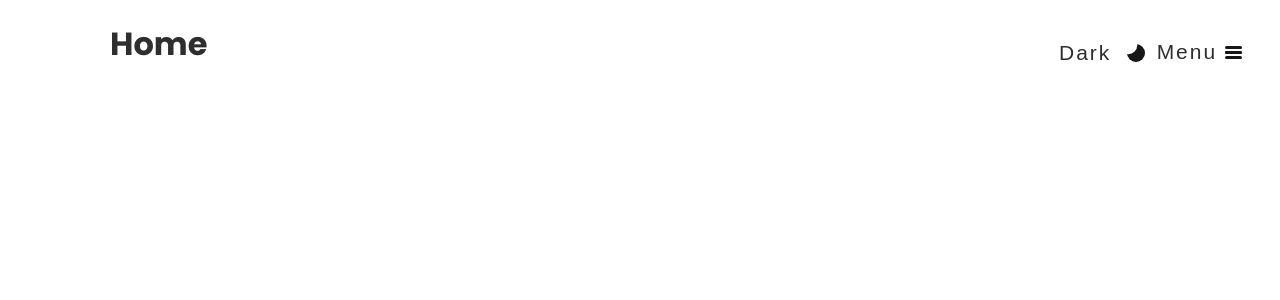
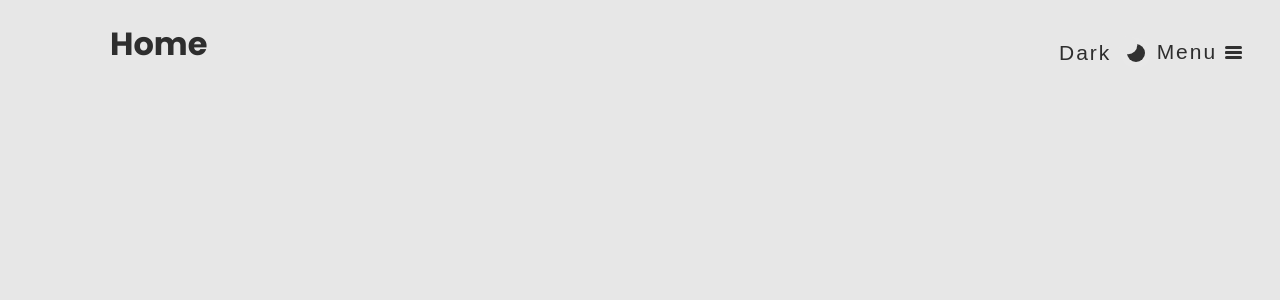
Before and after one commit to karthikshetty26/Portfolio2025, a Next.js app: page / in a window 1280 px wide. Shown: the top 300 px of the page. Built offline with nearby package versions, Linux system fonts and the light colour scheme; a web font is replaced by a local one.

Commit message:
Update globals.css

```diff
--- a/src/app/globals.css
+++ b/src/app/globals.css
@@ -1,13 +1,12 @@
 :root {
-  --background: #ffffff;
-  --foreground: #171717;
+  --background: #e7e7e7;
+  --foreground: #313131;
   --foreground-05: #171717a8;
 
   /* Brand Colors */
-  --brand-primary: #1a98d3;
-  --brand-primary-op-50: #1a98d37c;
-  --brand-secondary: #a4e84c;
-  --brand-secondary-op-50: #a4e84c77;
+  --brand-primary: #a4e84c;
+  --brand-primary-op-50: #a4e84c77;
+  --brand-primary-over-text: #313131;
 
   /* Text Colors */
   --text-color-primary: #2e2e2e;
```
